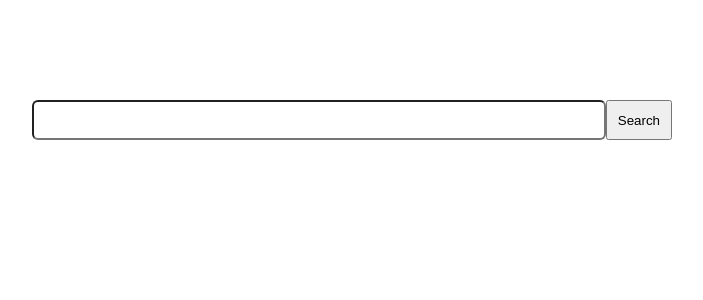
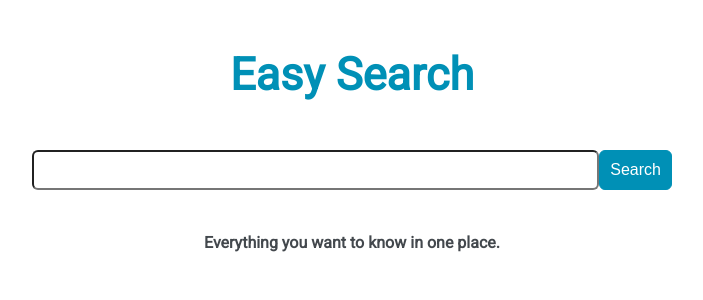
Before and after one commit to ricarellano/easy_search, a React (Create React App) app: page / in a window 1280 px wide. Shown: the top 300 px of the page, without its empty margins (288-991 px from the left). Built offline with nearby package versions, Linux system fonts and the light colour scheme.

Commit message:
styled components

```diff
--- a/src/App.css
+++ b/src/App.css
@@ -16,10 +16,15 @@ body {
 
 header {
   display: flex;
-  height: 100px;
+  height: 150px;
   padding: 0 70px;
   align-items: center;
+  justify-content: center;
+  color: #0090B6;
 
+}
+header h1 {
+  font-size: 45px;
 }
 
 .searchForm {
@@ -39,6 +44,11 @@ header {
 
 .searchBtn {
   padding: 5px 10px;
+  background-color: #0090B6;
+  border-radius: 6px;
+  color: #FFFFFF;
+  border: 1px solid #0090B6;
+  font-size: 16px;
 }
 
 .cardContainer {
@@ -50,6 +60,9 @@ header {
 
 }
 
+.cardContainer h4 {
+  text-align: center;
+}
 .card {
   background: #F4F4F4;
   box-shadow: 1px 2px 3px rgba(0, 0, 0, 0.3);
@@ -74,7 +87,7 @@ header {
   list-style: none;
   background-color: #FFFFFF;
   border-radius: 1em;
-  border: 1px solid grey;
+  box-shadow: 1px 2px 3px rgba(0, 0, 0, 0.3);
   margin: 12px 0;
   padding: 10px;
 
@@ -88,7 +101,6 @@ header {
 .infoLabel {
   text-transform: capitalize;;
   font-weight: bold;
-  color: #0090B6;
 }
 
 .cardTrash {
@@ -96,3 +108,8 @@ header {
   margin-bottom: -27px;
   color: red;
 }
+
+.cardIcon {
+  padding-right: 8px;
+  color: #0090B6;
+}
--- a/src/App.js
+++ b/src/App.js
@@ -5,7 +5,9 @@ import SearchBar from "./components/SearchBar";
 function App() {
   return (
     <>
-      <header></header>
+      <header>
+        <h1>Easy Search</h1>
+      </header>
       <main>
         <SearchBar />
       </main>
--- a/src/components/Card.js
+++ b/src/components/Card.js
@@ -8,8 +8,38 @@ const Card = (props) => {
     let filter;
     if (filtered[source].length) {
       filter = (
-        <div key={i} className="card">
-          <h2>{source}</h2>
+        <div key={i} className="card ">
+          {source === "calendar" && (
+            <h2>
+              <i className="fa fa-calendar cardIcon"></i>
+              {source}
+            </h2>
+          )}
+          {source === "dropbox" && (
+            <h2>
+              <i className="fa fa-dropbox cardIcon"></i>
+              {source}
+            </h2>
+          )}
+          {source === "slack" && (
+            <h2>
+              <i className="fa fa-slack cardIcon"></i>
+              {source}
+            </h2>
+          )}
+          {source === "tweet" && (
+            <h2>
+              <i className="fa fa-twitter cardIcon"></i>
+              {source}
+            </h2>
+          )}
+          {source === "contacts" && (
+            <h2>
+              <i className="fa fa-address-book cardIcon"></i>
+              {source}
+            </h2>
+          )}
+
           <CardInfo info={filtered[source]} source={source} />
         </div>
       );
--- a/src/components/CardInfo.js
+++ b/src/components/CardInfo.js
@@ -1,4 +1,4 @@
-import React, { Fragment, useState, useEffect } from "react";
+import React, { Fragment, useState } from "react";
 
 const CardInfo = (props) => {
   const [info, SetInfo] = useState({
@@ -13,14 +13,14 @@ const CardInfo = (props) => {
   const content = (data) => {
     let res = Object.keys(data).map((key, i) => (
       <li key={i}>
-        <span className="infoLabel">{key === "invitees" && key}</span>{" "}
-        <span className="infoLabel">{key === "company" && key}</span>{" "}
-        <span className="infoLabel">{key === "emails" && key}</span>{" "}
-        <span className="infoLabel">{key === "phones" && key}</span>{" "}
-        <span className="infoLabel">{key === "path" && "Document"}</span>{" "}
-        <span className="infoLabel">{key === "shared_with" && "Shared"}</span>{" "}
-        <span className="infoLabel">{key === "created" && key}</span>{" "}
-        <span className="infoLabel">{key === "author" && key}</span>{" "}
+        <span className="infoLabel">{key === "invitees" && `${key}:`}</span>{" "}
+        <span className="infoLabel">{key === "company" && `${key}:`}</span>{" "}
+        <span className="infoLabel">{key === "emails" && `${key}:`}</span>{" "}
+        <span className="infoLabel">{key === "phones" && `${key}:`}</span>{" "}
+        <span className="infoLabel">{key === "path" && "Document:"}</span>{" "}
+        <span className="infoLabel">{key === "shared_with" && "Shared:"}</span>{" "}
+        <span className="infoLabel">{key === "created" && `${key}:`}</span>{" "}
+        <span className="infoLabel">{key === "author" && `${key}:`}</span>{" "}
         {key !== "id" && key !== "matching_terms" && data[key]}
       </li>
     ));
@@ -32,8 +32,8 @@ const CardInfo = (props) => {
       <ul key={inx}>
         <div className="cardTrash">
           <a
-            href="#"
-            style={{ color: "red" }}
+            href="#0"
+            style={{ color: "black" }}
             className="fa fa-trash"
             onClick={() => handleRemove(info.id)}
           ></a>
--- a/src/components/SearchBar.js
+++ b/src/components/SearchBar.js
@@ -1,23 +1,15 @@
-import React, { useState, useEffect } from "react";
+import React, { useState } from "react";
 import { getData } from "../actions/ActionSearch";
-import Card from './Card';
+import Card from "./Card";
 
 const SearchBar = () => {
   const [search, setSearch] = useState("");
   const [filtered, setFiltered] = useState(null);
 
-  useEffect(() => {
-},[search])
-
   const handleSubmit = (e) => {
     e.preventDefault();
     setFiltered(getData(search));
-
   };
-
-  const handleData = (newData) => {
-    setFiltered(newData)
-  }
 
   const handleChange = (e) => {
     setSearch(e.target.value);
@@ -28,6 +20,7 @@ const SearchBar = () => {
       <form className="searchForm" onSubmit={handleSubmit}>
         <input
           className="searchInput"
+          placeholder=""
           type="text"
           name="search"
           value={search}
@@ -36,7 +29,11 @@ const SearchBar = () => {
         <input className="searchBtn" type="submit" value="Search" />
       </form>
       <div className="cardContainer">
-        {filtered != null && <Card filtered={filtered} />}
+        {filtered !== null ? (
+          <Card filtered={filtered} />
+        ) : (
+          <h4>Everything you want to know in one place.</h4>
+        )}
       </div>
     </>
   );
```
